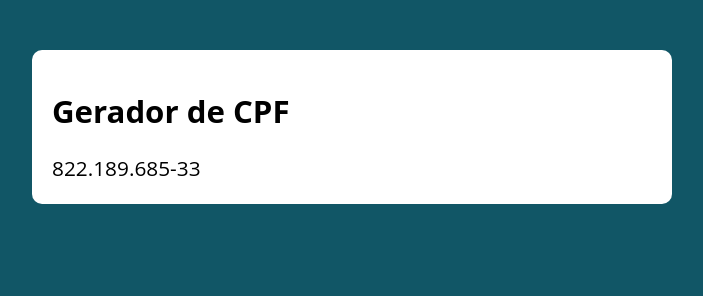
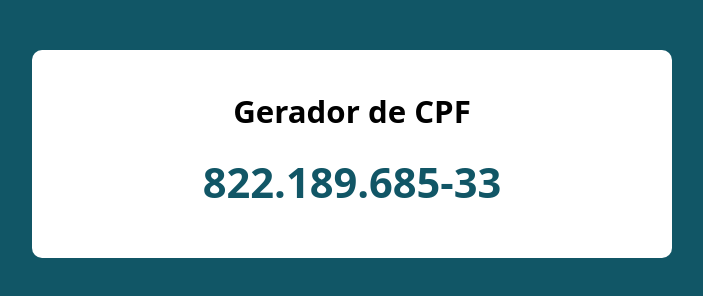
Before and after one commit to adventureandre/WEBPACK, a website built with webpack: page public/index.html in a window 1280 px wide. Shown: the whole page, without its empty margins (288-991 px from the left). Built offline with nearby package versions, Linux system fonts and the light colour scheme.

Commit message:
primeiro commit

```diff
--- a/src/assets/css/style.css
+++ b/src/assets/css/style.css
@@ -56,3 +56,14 @@ form button {
 form button:hover {
   background: var(--primary-color-darker);
 }
+.container h1{
+  text-align: center;
+  margin-bottom: 40px;
+}
+.cpf-gerado{
+  font-size: 2em;
+  color: var(--primary-color);
+  text-align: center;
+  font-weight: bold;
+  margin-bottom: 40px;
+}
```
